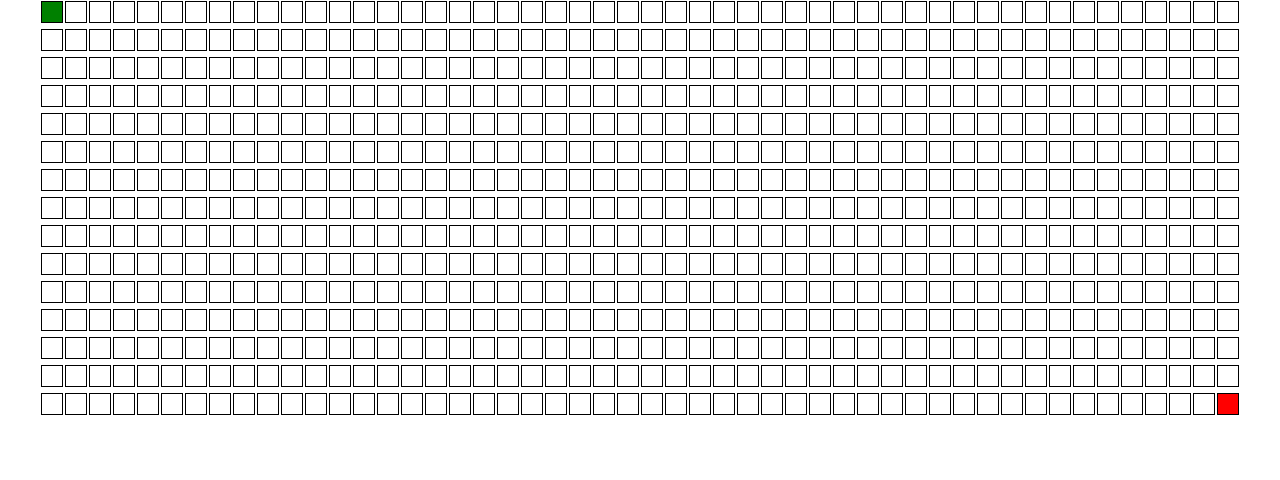
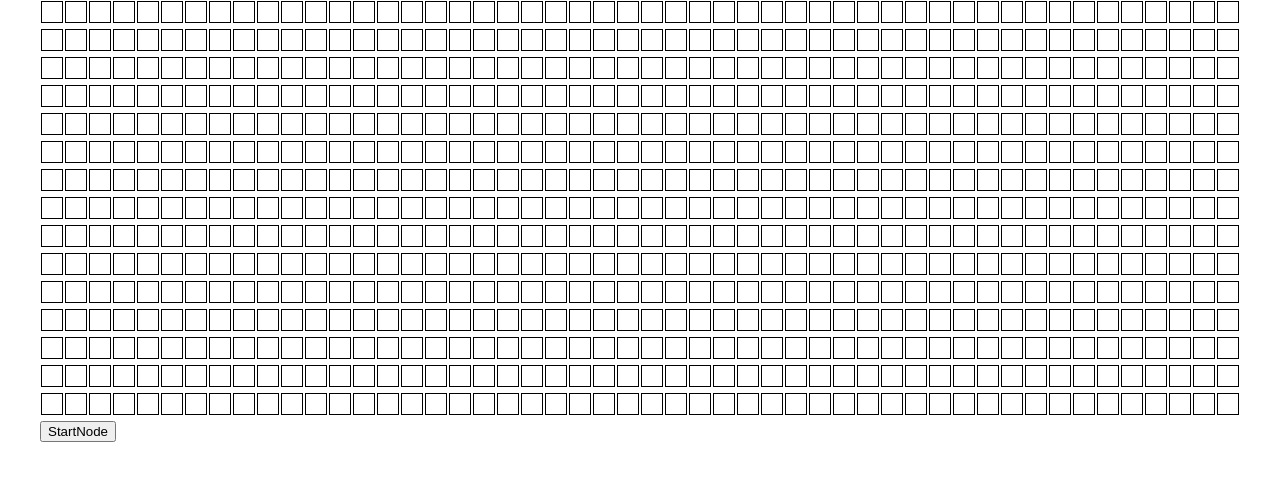
Before and after one commit to CodeJeffreyG/JeffsAlgos, a React (Create React App) app: page / in a window 1280 px wide. Shown: the top 480 px of the page. Built offline with nearby package versions, Linux system fonts and the light colour scheme; the HTML template or start-up script is replaced by a standard one.

Commit message:
Made Logic to set a startNode onClick

```diff
--- a/src/Graph/Grid.tsx
+++ b/src/Graph/Grid.tsx
@@ -4,8 +4,10 @@ import "./Grid.css";
 
 export default function Grid() {
   const [grid, setGrid] = useState([]);
+  const [startOrFinish, setStartOrFinish] = useState(true);
+  const [startNode, setSNode] = useState([]);
 
-  useEffect(() => makeGrid(), []);
+  useEffect(() => makeGrid(), [startNode]);
 
   const makeGrid = () => {
     let g: any = [];
@@ -14,17 +16,20 @@ export default function Grid() {
       col: 0,
       isStart: false,
       isFinish: false,
+      gridCord: "",
     };
 
     for (let row = 0; row < 15; row += 1) {
       let currentRow: any = [];
       for (let col = 0; col < 50; col += 1) {
+        const [startR, startC] = startNode;
         currentRow.push(
           (node = {
             row: row,
             col: col,
-            isStart: false,
+            isStart: startR === row && startC === col ? true : false,
             isFinish: false,
+            gridCord: `${row},${col}`,
           })
         );
       }
@@ -34,15 +39,35 @@ export default function Grid() {
     setGrid(g);
   };
 
-  console.log(grid);
+  const setStartNode = (e: any) => {
+    const id = e.currentTarget.id;
+    let current = null;
+    let gridId = id.split(",").map((x: any) => Number(x));
+    let [r, c] = gridId;
+
+    for (let row of grid) {
+      for (let col of row) {
+        console.log(col);
+        if (col.col === c && col.row === r) {
+          col = { ...col, isStart: true };
+          setSNode(gridId);
+        }
+      }
+    }
+  };
+
+  const SorF = () => {
+    setStartOrFinish((currentStartOrFinish) => !currentStartOrFinish);
+  };
 
   return (
+    <>
       <div className="grid">
         {grid.map((row: any, rowIndex) => {
           return (
             <div key={rowIndex}>
               {row.map((node: any, nodeIndex: any) => {
-              let { row, col, isStart, isFinish } = node;
+                let { row, col, isStart, isFinish, gridCord } = node;
                 return (
                   <Node
                     n={node}
@@ -51,12 +76,18 @@ export default function Grid() {
                     col={col}
                     isStart={isStart}
                     isFinish={isFinish}
+                    gridCord={gridCord}
+                    click={setStartNode}
                   />
                 );
               })}
             </div>
           );
         })}
+        <button onClick={SorF}>
+          {startOrFinish ? "StartNode" : "EndNode"}
+        </button>
       </div>
+    </>
   );
 }
--- a/src/Node/Node.tsx
+++ b/src/Node/Node.tsx
@@ -1,11 +1,14 @@
 import "./Node.css";
 
 export default function Node(props: any) {
-  let { row, col, isStart, isFinish, n } = props;
-  if (row === 0 && col === 0) isStart = true;
-  if (row === 14 && col === 49) isFinish = true;
+  let { row, col, isStart, isFinish, n, gridCord, click } = props;
   let startFinishNodes = isStart === true ? "Start" : isFinish ? "Finish" : "";
 
-  if (row === 1 && col === 0) isStart = true;
-  return <div className={`node${startFinishNodes}`}></div>;
+  return (
+    <div
+      onClick={click}
+      className={`node${startFinishNodes}`}
+      id={`${gridCord}`}
+    ></div>
+  );
 }
```
Lines whose indentation alone changed are shown as unchanged.
